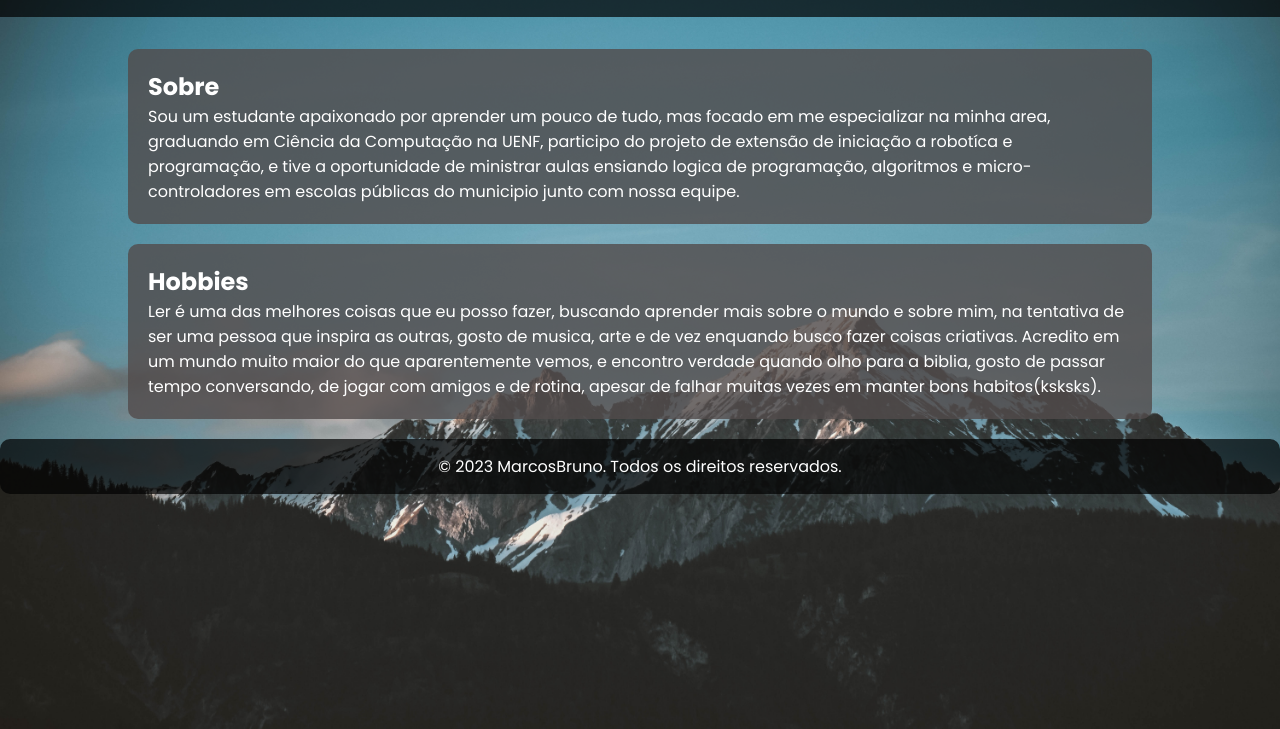
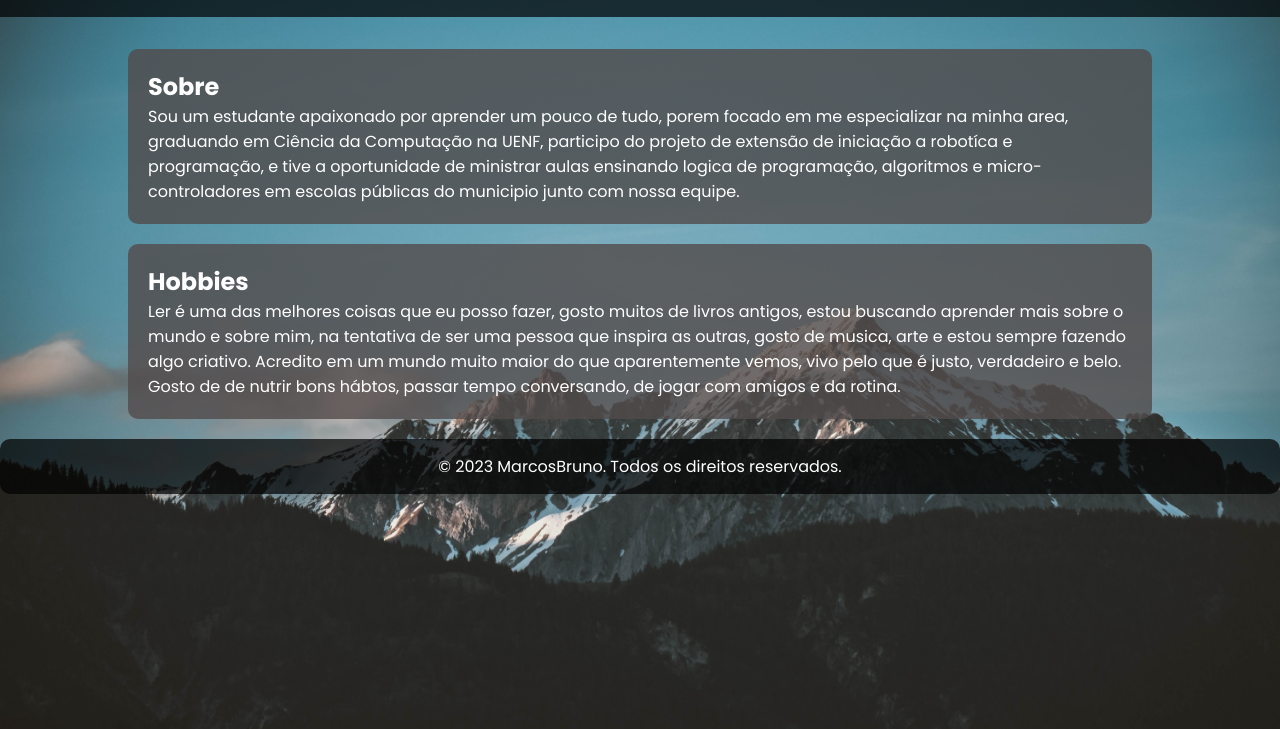
Before and after one commit to MarcosBrun0/MarcosBrun0.github.io, a plain HTML site: page about.html in a window 1280 px wide. Shown: the part 71-800 px from the top of the page. Drawn offline with Linux system fonts and the light colour scheme.

Commit message:
add about

```diff
--- a/about.html
+++ b/about.html
@@ -21,18 +21,19 @@
 
 
         <h2>Sobre</h2>
-        <p>Sou um estudante apaixonado por aprender um pouco de tudo, mas focado em me especializar na minha
+        <p>Sou um estudante apaixonado por aprender um pouco de tudo, porem focado em me especializar na minha
           area, graduando em Ciência da Computação na UENF, participo do projeto de extensão de iniciação a robotíca e
           programação,
-          e tive a oportunidade de ministrar aulas ensiando logica de programação, algoritmos e micro-controladores em
+          e tive a oportunidade de ministrar aulas ensinando logica de programação, algoritmos e micro-controladores em
           escolas públicas do municipio junto com nossa equipe.</p>
         </section>
 
         <section id="hobbies">
             <h2>Hobbies</h2>
-            <p>Ler é uma das melhores coisas que eu posso fazer, buscando aprender mais sobre o mundo e sobre mim, na
-                 tentativa de ser uma pessoa que inspira as outras, gosto de musica, arte e de vez enquando busco fazer coisas criativas.
-                 Acredito em um mundo muito maior do que aparentemente vemos, e encontro verdade quando olho para a biblia, gosto de passar tempo conversando, de jogar com amigos e de rotina, apesar de falhar muitas vezes em manter bons habitos(ksksks).
+            <p>Ler é uma das melhores coisas que eu posso fazer, gosto muitos de livros antigos, estou buscando aprender mais sobre o mundo e sobre mim, na
+                 tentativa de ser uma pessoa que inspira as outras, gosto de musica, arte e estou sempre fazendo algo criativo.
+                 Acredito em um mundo muito maior do que aparentemente vemos, vivo pelo que é justo, verdadeiro e belo.
+                 Gosto de de nutrir bons hábtos, passar tempo conversando, de jogar com amigos e da rotina.
 
 
             </p>
```
